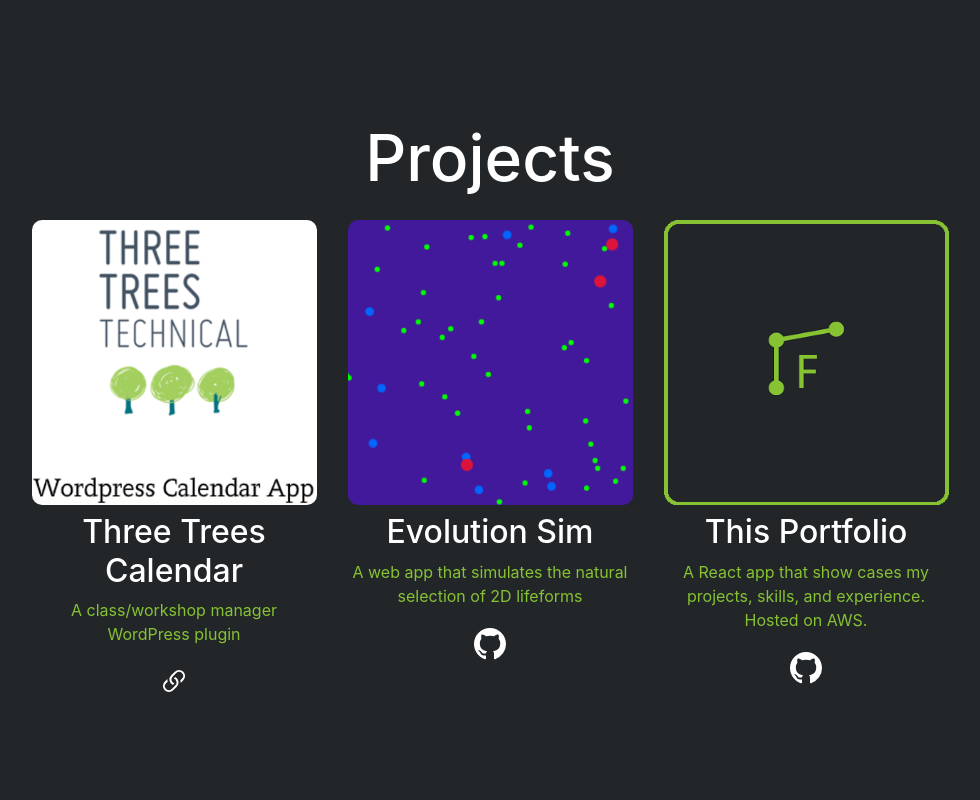
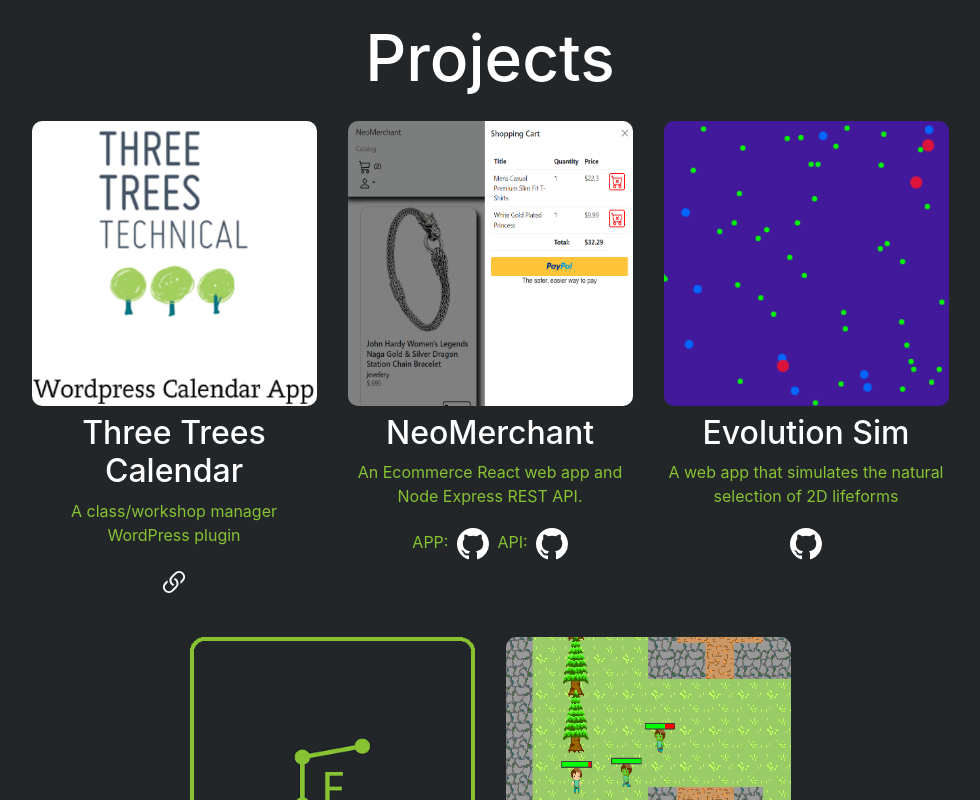
Before and after one commit to frayfray248/fraser-portfolio, a React (Create React App) app: page / in a window 1280 px wide. Shown: the part 1820-2620 px from the top of the page, without its empty margins (150-1130 px from the left). Built offline with nearby package versions, Linux system fonts and the light colour scheme.

Commit message:
added RealmCraft and NeoMerchant projects

```diff
--- a/src/Components/Project.js
+++ b/src/Components/Project.js
@@ -1,6 +1,12 @@
 import Col from "react-bootstrap/Col"
 import styled from 'styled-components'
 import { StyledGitHubIcon, StyledLinkIcon } from './PortfolioIcons'
+import React from "react"
+
+const icons = [
+    <StyledLinkIcon hover="true" />,
+    <StyledGitHubIcon hover="true" />
+]
 
 const StyledImage = styled.img`
 
@@ -39,7 +45,7 @@ const IconAnchor = styled.a`
   }
 `
 
-const Project = ({ title, description, img, projectUrl, repoUrl, mainLink }) => (
+const Project = ({ title, description, img, projectUrl, repoUrl, mainLink, links }) => (
     <StyledCol className="m-2 p-2">
         <StyledImageAnchor href={mainLink} target="_blank">
             <StyledImage className="mb-2" src={img}></StyledImage>
@@ -47,6 +53,12 @@ const Project = ({ title, description, img, projectUrl, repoUrl, mainLink }) =>
         <h2>{title}</h2>
         <p>{description}</p>
         <footer className="align-bottom">
+            {
+                links ?
+                    links.map((link, index) => <React.Fragment key={index} >&nbsp;{link.text}&nbsp;<IconAnchor  href={link.url} target="_blank" rel="noreferrer">{icons[link.iconIndex]}</IconAnchor></React.Fragment>)
+                    :
+                    ""
+            }
             {projectUrl ? <IconAnchor href={projectUrl} target="_blank" rel="noreferrer"><StyledLinkIcon hover="true" /></IconAnchor> : ""}
             {repoUrl ? <IconAnchor href={repoUrl} target="_blank" rel="noreferrer"><StyledGitHubIcon hover="true" /></IconAnchor> : ""}
         </footer>
--- a/src/Components/Skill.js
+++ b/src/Components/Skill.js
@@ -28,7 +28,7 @@ const Skills = ({ name, description, iconId, links }) => {
         <Col className="flex-wrap-md-down">
             <h2><StyledIcon /><StyledSpan>{name}</StyledSpan></h2>
             <p>{description}</p>
-            {links ? links.map((link, index) => <PortfolioLink index={index} text={link.text} href={link.URL}/>) : ""}
+            {links ? links.map((link, index) => <PortfolioLink key={index} text={link.text} href={link.URL}/>) : ""}
         </Col>
     )
 }
--- a/src/Sections/Projects.js
+++ b/src/Sections/Projects.js
@@ -4,6 +4,8 @@ import threeTreesPic from '../res/ThreeTreesCalendarProfilePic.png'
 import evolutionSimPic from '../res/EvolutionSimProjectPic.png'
 import fraserPortfolioProjectPic from '../res/FraserPortfolioProjectPic.png'
 import PortfolioContainer from '../Components/PortfolioContainer'
+import RealmCraftPortfolioPic from '../res/RealmCraftPortfolioPic.png'
+import NeoMerchantPortfolioPic from '../res/NeoMerchantPortfolioPic.png'
 
 
 const Projects = () => {
@@ -19,6 +21,25 @@ const Projects = () => {
                     mainLink="http://capstone.camosun.ca/archived-capstone/June2020/public/TeamPages/Team%20Three%20Trees.php"
                 />
                 <Project
+                    title='NeoMerchant'
+                    img={NeoMerchantPortfolioPic}
+                    description='An Ecommerce React web app and Node Express REST API.'
+                    mainLink={"https://github.com/frayfray248/neomerchant-app"}
+                    links={[
+                        {
+                            url: "https://github.com/frayfray248/neomerchant-app",
+                            iconIndex: 1,
+                            text: "APP:"
+                        },
+                        {
+                            url: "https://github.com/frayfray248/neomerchant-api",
+                            iconIndex: 1,
+                            text: "API:"
+                        }
+
+                    ]}
+                />
+                <Project
                     title='Evolution Sim'
                     img={evolutionSimPic}
                     description='A web app that simulates the natural selection of 2D lifeforms'
@@ -32,6 +53,13 @@ const Projects = () => {
                     repoUrl={"https://github.com/frayfray248/fraser-portfolio"}
                     mainLink="https://github.com/frayfray248/fraser-portfolio"
                 />
+                <Project
+                    title='RealmCraft RPG'
+                    img={RealmCraftPortfolioPic}
+                    description='A tile-based fantasy RPG made using Java Swing. This was my first personal project.'
+                    repoUrl={"https://github.com/frayfray248/Fantasy-RPG-RealmCraft-Java"}
+                    mainLink="https://github.com/frayfray248/Fantasy-RPG-RealmCraft-Java"
+                />
             </Row>
         </PortfolioContainer>
     )
```
Also changed, not shown: src/res/NeoMerchantPortfolioPic.png (added), src/res/RealmCraftPortfolioPic.png (added).
